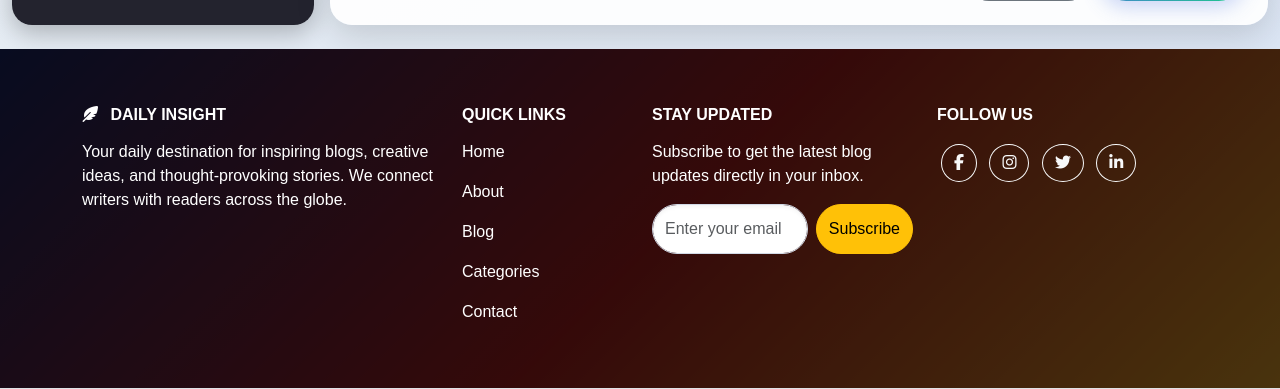
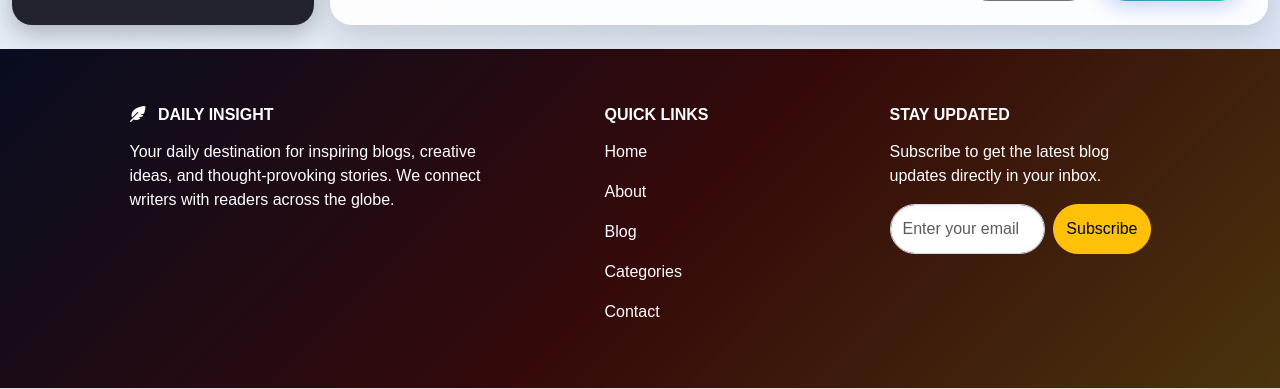
Before and after one commit to Vicodex-rahul2719/Blog-website, a Django app: page /dashboard/add_blog/ in a window 1280 px wide. Shown: the part 1127-1516 px from the top of the page. Run offline with Django 5.2, Linux system fonts and the light colour scheme; a user stored in the database is signed in; data comes from the database, SQL or seed files in the repository; some libraries are stand-ins or nearby versions.

Commit message:
footer-update

```diff
--- a/templates/base/footer.html
+++ b/templates/base/footer.html
@@ -48,14 +48,6 @@
 </form>
         </div>
 
-        <!-- Follow Us -->
-        <div class="col-md-3 col-lg-3 col-xl-3 mx-auto mb-4">
-          <h6 class="text-uppercase fw-bold mb-3">Follow Us</h6>
-          <a href="https://facebook.com" class="btn btn-outline-light btn-floating m-1 rounded-circle"><i class="fab fa-facebook-f"></i></a>
-          <a href="https://instagram.com" class="btn btn-outline-light btn-floating m-1 rounded-circle"><i class="fab fa-instagram"></i></a>
-          <a href="https://twitter.com" class="btn btn-outline-light btn-floating m-1 rounded-circle"><i class="fab fa-twitter"></i></a>
-          <a href="https://linkedin.com" class="btn btn-outline-light btn-floating m-1 rounded-circle"><i class="fab fa-linkedin-in"></i></a>
-        </div>
 
       </div>
     </div>
```
